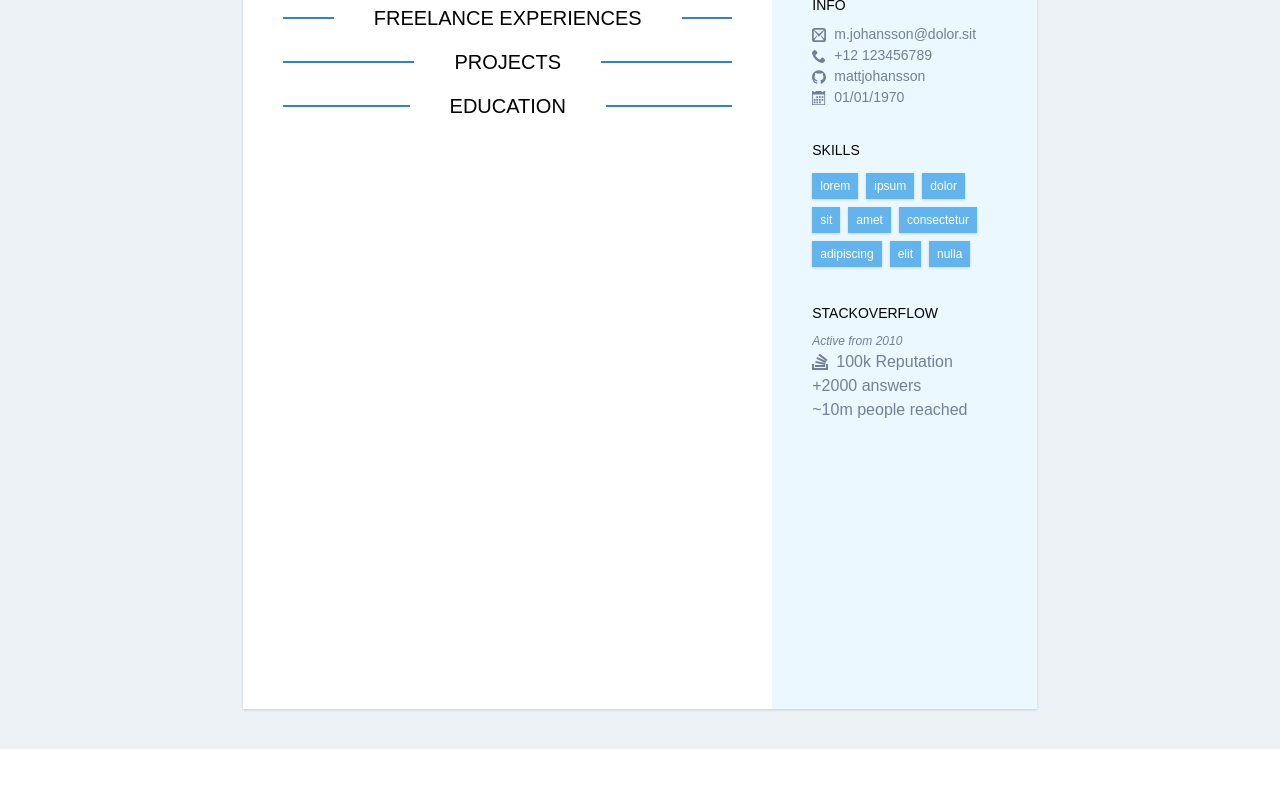
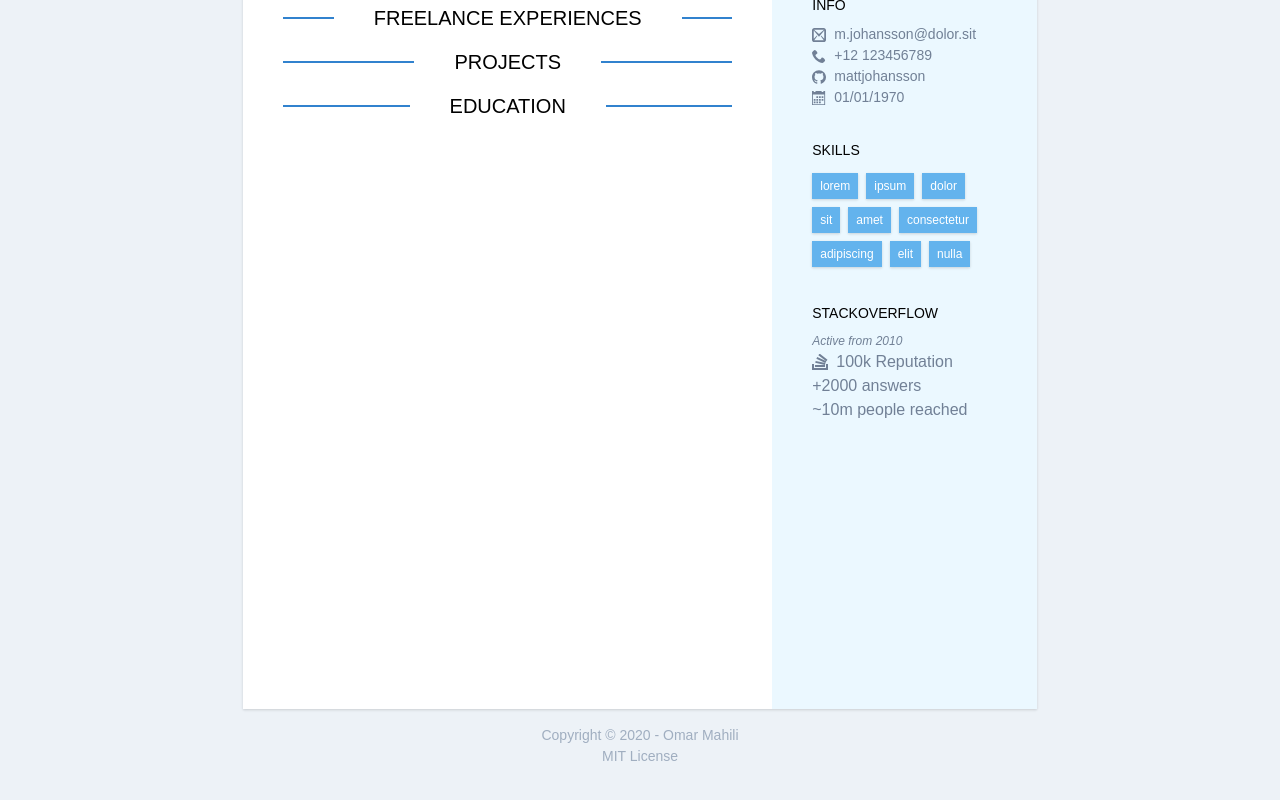
Before and after one commit to omarmahili/cv, a React (Create React App) app: page / in a window 1280 px wide. Shown: the part 454-1254 px from the top of the page. Before the commit the page ends 1203 px from the top, so only its background shows below. Built offline with nearby package versions, Linux system fonts and the light colour scheme.

Commit message:
Add copyright and license license

```diff
--- a/src/App.tsx
+++ b/src/App.tsx
@@ -7,17 +7,15 @@ import Skills from "./components/Skills";
 import StackOverflow from "./components/StackOverflow";
 import CVData from "./models/cv";
 
-const staticData = require('./assets/data.json') as CVData;
+const staticData = require("./assets/data.json") as CVData;
 
 const App: React.FunctionComponent = () => (
+  <div>
     <A4>
       <div className="flex flex-col w-8/12 p-10">
-      {staticData.experiences.map(x =>
-        <ExperiencesSection
-          title={x.title}
-          list={x.list}
-        />
-      )}
+        {staticData.experiences.map((x) => (
+          <ExperiencesSection title={x.title} list={x.list} />
+        ))}
       </div>
       <div className="flex flex-col w-4/12 bg-blue-100 p-10">
         <Profile profile={staticData.profile} />
@@ -26,6 +24,11 @@ const App: React.FunctionComponent = () => (
         <StackOverflow stackoverflow={staticData.stackoverflow} />
       </div>
     </A4>
+    <div className="text-sm text-gray-500 text-center mt-4">
+      <p>Copyright © 2020 - Omar Mahili</p>
+      <p>MIT License</p>
+    </div>
+  </div>
 );
 
 export default App;
```
Lines whose indentation alone changed are shown as unchanged.
